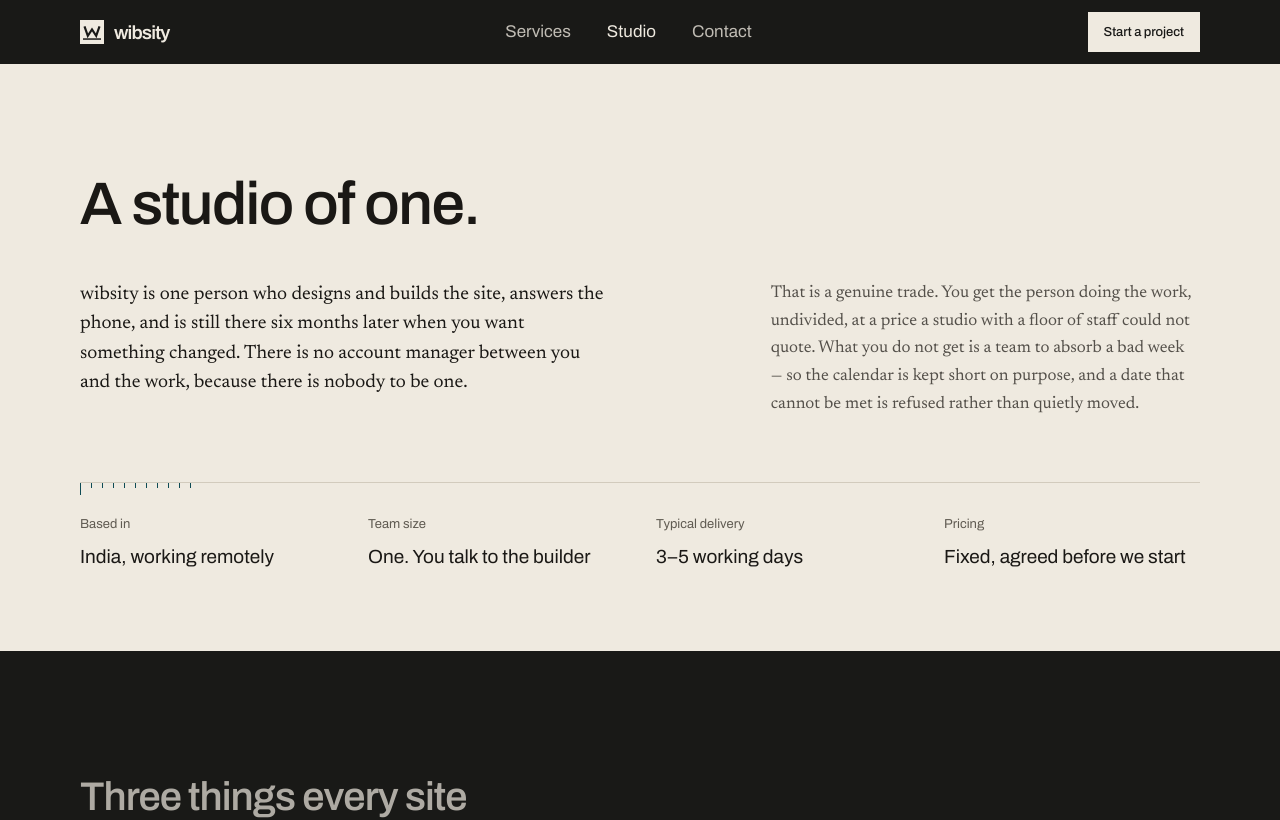
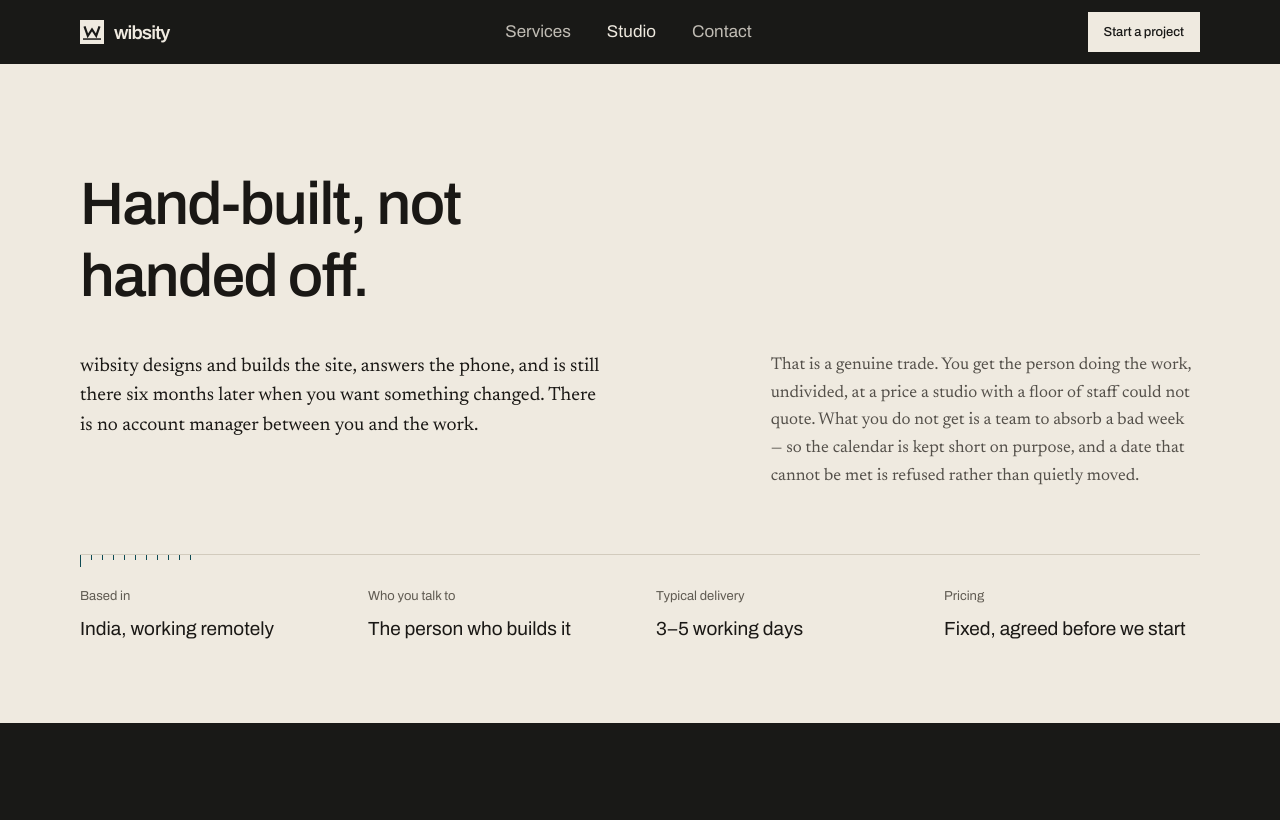
Before and after one commit to vishal558-dev/wibsity, a React (Vite) app: page /about in a window 1280 px wide. Shown: the top 820 px of the page. Built offline with nearby package versions, Linux system fonts and the light colour scheme.

Commit message:
Refactor descriptions to remove "one-person" references and enhance clarity across multiple files

```diff
--- a/index.html
+++ b/index.html
@@ -23,7 +23,7 @@
     <title>wibsity — custom websites, built from scratch | India</title>
     <meta
       name="description"
-      content="A one-person web studio in India building custom websites by hand — no page builder, no bought theme. Fixed price agreed before we start, live in about a week."
+      content="A web studio in India building custom websites by hand — no page builder, no bought theme. Fixed price agreed before we start, live in about a week."
     />
     <meta name="author" content="wibsity" />
     <meta name="robots" content="index, follow, max-image-preview:large, max-snippet:-1, max-video-preview:-1" />
@@ -38,7 +38,7 @@
     <meta property="og:title" content="wibsity — custom websites, built from scratch | India" />
     <meta
       property="og:description"
-      content="Every site starts as an empty file. A one-person studio in India, fixed price agreed before anything starts, live in about a week."
+      content="Every site starts as an empty file. A web studio in India, fixed price agreed before anything starts, live in about a week."
     />
     <meta property="og:image" content="https://wibsity.in/og-image.png" />
     <meta property="og:image:width" content="1200" />
@@ -51,7 +51,7 @@
     <meta name="twitter:title" content="wibsity — custom websites, built from scratch | India" />
     <meta
       name="twitter:description"
-      content="Every site starts as an empty file. A one-person studio in India, fixed price agreed before anything starts, live in about a week."
+      content="Every site starts as an empty file. A web studio in India, fixed price agreed before anything starts, live in about a week."
     />
     <meta name="twitter:image" content="https://wibsity.in/og-image.png" />
 
@@ -105,7 +105,7 @@
           "@id": "https://wibsity.in/#website",
           "url": "https://wibsity.in/",
           "name": "wibsity",
-          "description": "A one-person web studio in India building custom websites by hand.",
+          "description": "A web studio in India building custom websites by hand.",
           "publisher": { "@id": "https://wibsity.in/#organization" },
           "inLanguage": "en-IN"
         },
@@ -116,7 +116,7 @@
           "url": "https://wibsity.in/",
           "logo": "https://wibsity.in/logo-mark-512.png",
           "image": "https://wibsity.in/logo-mark-512.png",
-          "description": "wibsity is a one-person web studio in India. Every site is written by hand from an empty file — no page builder, no bought theme — at a fixed price agreed before the project starts.",
+          "description": "wibsity is a web studio in India. Every site is written by hand from an empty file — no page builder, no bought theme — at a fixed price agreed before the project starts.",
           "telephone": "+918448948791",
           "email": "wibsityofficial@gmail.com",
           "priceRange": "$$",
--- a/scripts/generate-brand-assets.mjs
+++ b/scripts/generate-brand-assets.mjs
@@ -216,7 +216,7 @@ console.log('og-image.png');
   </div>
   <div>
     <h1>Every site starts as an empty file.</h1>
-    <p>A one-person studio in India. Fixed price agreed before anything starts, live in about a week.</p>
+    <p>A web studio in India. Fixed price agreed before anything starts, live in about a week.</p>
   </div>
   <div class="rule"><span>wibsity.in</span><span>Custom websites, built from scratch</span></div>
 </body></html>`;
--- a/src/components/layout/Footer.tsx
+++ b/src/components/layout/Footer.tsx
@@ -34,7 +34,7 @@ export const Footer: React.FC = () => {
               </span>
             </Link>
             <p className="mt-4 text-lg font-sans text-fg leading-relaxed">
-              A one-person web studio in India. Custom sites, built from an empty file,
+              A web studio in India. Custom sites, built from an empty file,
               at a fixed price agreed before anything starts.
             </p>
           </div>
--- a/src/data/seo.ts
+++ b/src/data/seo.ts
@@ -25,7 +25,7 @@ export const routeSEO: Record<string, RouteSEO> = {
     path: '/',
     title: 'wibsity — custom websites, built from scratch | India',
     description:
-      'A one-person web studio in India building custom websites by hand — no page builder, no bought theme. Fixed price agreed before we start, live in about a week.',
+      'A web studio in India building custom websites by hand — no page builder, no bought theme. Fixed price agreed before we start, live in about a week.',
   },
   '/services': {
     path: '/services',
@@ -37,7 +37,7 @@ export const routeSEO: Record<string, RouteSEO> = {
     path: '/about',
     title: 'The studio, and the questions worth asking | wibsity',
     description:
-      'wibsity is one person who designs and builds the site and answers the phone. What every project gets, plus straight answers on pricing, timelines, ownership and changes.',
+      'wibsity designs and builds the site and answers the phone. What every project gets, plus straight answers on pricing, timelines, ownership and changes.',
   },
   '/contact': {
     path: '/contact',
--- a/src/data/studio.ts
+++ b/src/data/studio.ts
@@ -70,7 +70,7 @@ export const standardsData = [
  *  because there are none to report. */
 export const studioFacts = [
   { label: 'Based in', value: 'India, working remotely' },
-  { label: 'Team size', value: 'One. You talk to the builder' },
+  { label: 'Who you talk to', value: 'The person who builds it' },
   { label: 'Typical delivery', value: '3–5 working days' },
   { label: 'Pricing', value: 'Fixed, agreed before we start' },
 ];
--- a/src/pages/AboutPage.tsx
+++ b/src/pages/AboutPage.tsx
@@ -11,10 +11,10 @@ import { CONTACT_INFO } from '../data/contact';
  *
  * The old version led with "Practical engineering standards, not design fluff"
  * over a textured panel about "high-contrast Swiss typography" and "The 3
- * Non-Negotiable Pillars" — enterprise-agency register on a one-person studio,
- * which reads as cover rather than confidence. This page does the opposite: it
- * states the size of the operation first, in the first sentence, and treats it
- * as the argument rather than the caveat.
+ * Non-Negotiable Pillars" — enterprise-agency register that reads as cover
+ * rather than confidence. This page does the opposite: it opens on what the
+ * client actually gets — direct access to whoever builds the site, no account
+ * manager in between — rather than a claim about scale.
  *
  * Nothing here is invented. There are no clients, testimonials, awards, years
  * or project counts on this page because there are none to report; the trust
@@ -27,12 +27,12 @@ export const AboutPage: React.FC = () => {
   return (
     <>
       <Section className="pt-6" tight>
-        <h1 className="text-3xl max-w-[16ch]">A studio of one.</h1>
+        <h1 className="text-3xl max-w-[16ch]">Hand-built, not handed off.</h1>
         <div className="mt-10 grid gap-10 lg:grid-cols-12 lg:gap-16">
           <p className="lg:col-span-6 text-lg leading-[1.55] text-fg">
-            wibsity is one person who designs and builds the site, answers the phone, and
-            is still there six months later when you want something changed. There is no
-            account manager between you and the work, because there is nobody to be one.
+            wibsity designs and builds the site, answers the phone, and is still there six
+            months later when you want something changed. There is no account manager
+            between you and the work.
           </p>
           <p className="lg:col-span-5 lg:col-start-8 text-fg-muted leading-relaxed">
             That is a genuine trade. You get the person doing the work, undivided, at a
--- a/src/pages/HomePage.tsx
+++ b/src/pages/HomePage.tsx
@@ -196,13 +196,6 @@ export const HomePage: React.FC = () => {
                     <span>or WhatsApp</span>
                   </a>
                 </div>
-                <p className="mt-6 inline-flex items-center gap-2 font-sans text-sm text-fg-muted">
-                  <span
-                    className="h-1.5 w-1.5 shrink-0 rounded-full bg-accent-warm"
-                    aria-hidden="true"
-                  />
-                  A one-person studio in India. Accepting new projects.
-                </p>
               </div>
 
               <div className="enter enter-2 lg:col-span-5 lg:col-start-8">
@@ -296,10 +289,14 @@ export const HomePage: React.FC = () => {
             relying on visual column position. The header row below is purely
             decorative and stays aria-hidden — since every cell now labels
             itself, the header would only duplicate what a screen reader
-            already hears. Below md each aspect stacks with the template
-            treatment first and visually muted. */}
+            already hears. It is also hidden entirely below md: stacked, it
+            sat directly above the first row's own aspect label, making the
+            same template/built distinction twice before any real content
+            appeared. It only earns its place once the columns are wide
+            enough to read as a caption over them. Below md each aspect
+            stacks with the template treatment first and visually muted. */}
         <div className="mt-10">
-          <div className="compare-row" aria-hidden="true">
+          <div className="hidden md:grid compare-row" aria-hidden="true">
             <div className="hidden md:block px-6 py-2" />
             <div className="compare-cell-template py-2">
               <span className="font-sans text-sm text-fg-subtle">A template</span>
@@ -375,7 +372,7 @@ export const HomePage: React.FC = () => {
               <React.Fragment key={step.step}>
                 <li className="measure pt-6 lg:flex-1" data-draw>
                   <div className="flex items-center gap-3">
-                    <span className="tnum flex h-8 w-8 shrink-0 items-center justify-center rounded-full border border-rule-strong font-sans text-sm text-fg-subtle">
+                    <span className="tnum shrink-0 font-sans text-lg text-accent">
                       {step.step}
                     </span>
                     <h3 className="font-sans text-lg font-medium text-fg">{step.name}</h3>
```
Also changed, not shown: public/og-image.png, 1 other file (tests, documents, lock files or other folders).
